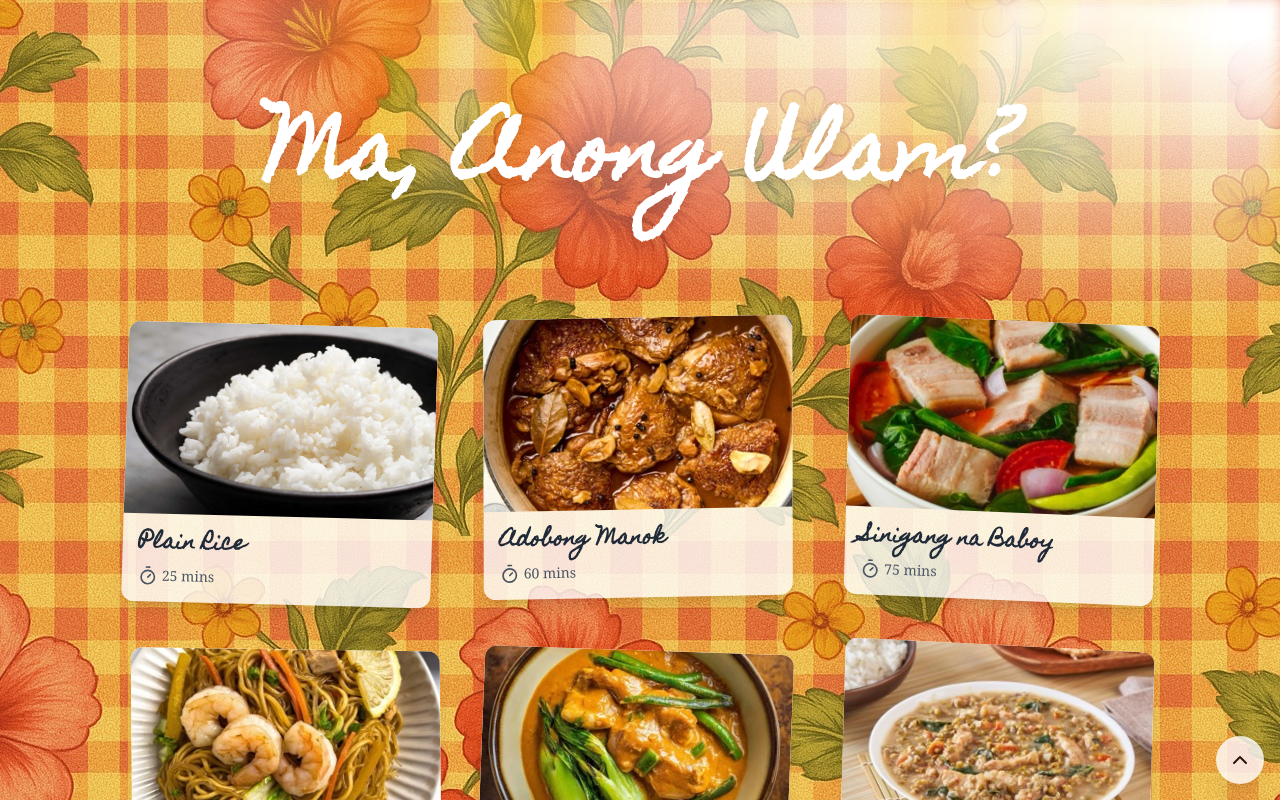
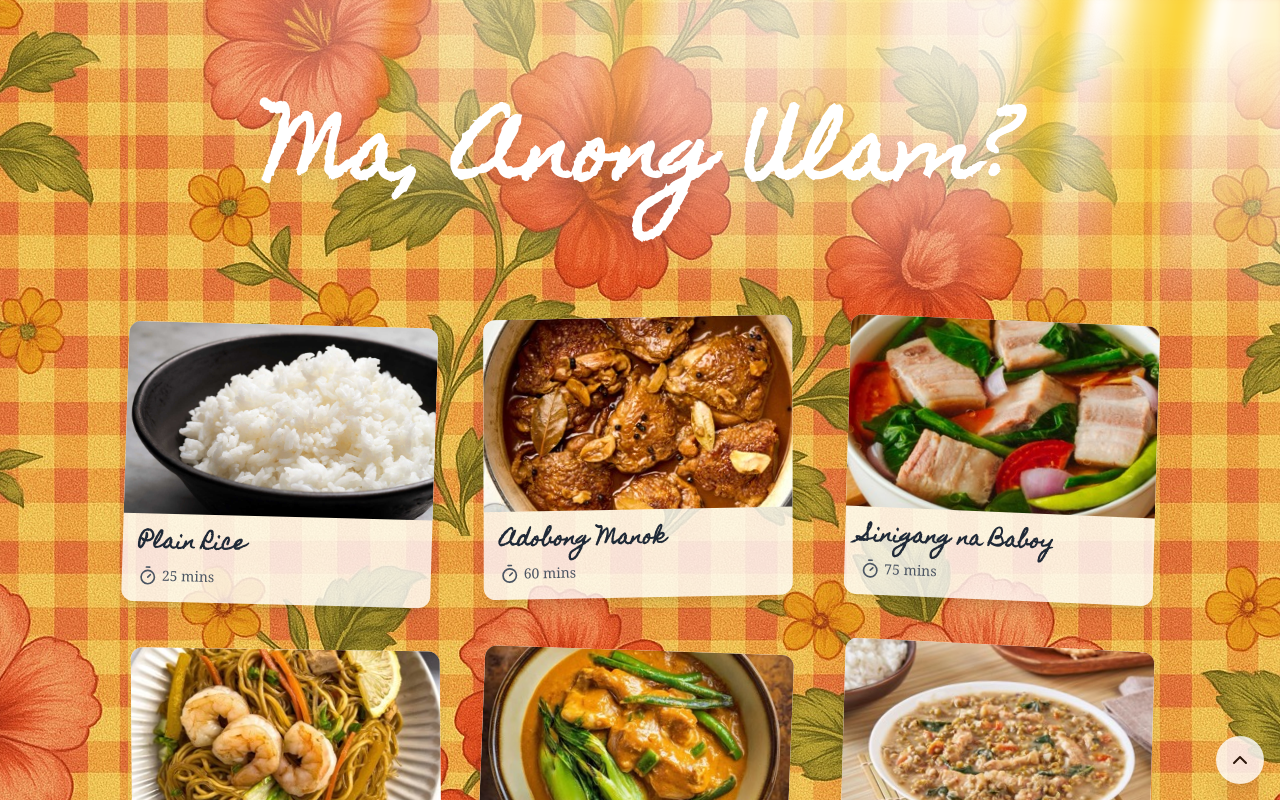
Before and after one commit to montyreon/nextjs_sandbox, a Next.js app: page / in a window 1280 px wide. Shown: the top 800 px of the page. Built offline with nearby package versions, Linux system fonts and the light colour scheme.

Commit message:
style: more beams and less blur

```diff
--- a/components/ui/AuroraBackground.tsx
+++ b/components/ui/AuroraBackground.tsx
@@ -16,7 +16,7 @@ export const AuroraBackground = ({
   return (
 <div
   className={cn(
-        "transition-bg relative w-full flex h-[8rem] sm:h-[10rem] lg:h-[20rem] flex-col items-center justify-center text-slate-950 ",
+    "transition-bg relative w-full flex h-[8rem] sm:h-[10rem] lg:h-[20rem] flex-col items-center justify-center text-slate-950",
     className,
   )}
   {...props}
@@ -26,11 +26,9 @@ export const AuroraBackground = ({
     style={
       {
         "--aurora":
-              "repeating-linear-gradient(100deg,#fff7ed_5%,#fef3c7_10%,#fde68a_15%,#facc15_20%,#fff7ed_25%)",
-            "--dark-gradient":
-              "repeating-linear-gradient(100deg,#000_0%,#000_7%,transparent_10%,transparent_12%,#000_16%)",
+          "repeating-linear-gradient(100deg,#fff7ed_2.5%,#fef3c7_5%,#fde68a_7.5%,#facc15_10%,#fff7ed_12.5%)",
         "--white-gradient":
-              "repeating-linear-gradient(100deg,#fff_0%,#fff_7%,transparent_10%,transparent_12%,#fff_16%)",
+          "repeating-linear-gradient(100deg,var(--white)_0%,var(--white)_5%,var(--transparent)_6%,var(--transparent)_7%,var(--white)_8%)",
 
         "--golden-100": "#fff7ed",
         "--golden-200": "#fef3c7",
@@ -47,20 +45,17 @@ export const AuroraBackground = ({
         `after:animate-aurora pointer-events-none absolute -inset-[10px]
         [background-image:var(--white-gradient),var(--aurora)]
         [background-size:300%,_200%] [background-position:50%_50%,50%_50%]
-      opacity-100 blur-[10px] invert filter will-change-transform
-      [--aurora:repeating-linear-gradient(100deg,var(--golden-100)_5%,var(--golden-200)_10%,var(--golden-300)_15%,var(--golden-400)_20%,var(--golden-100)_25%)]
-      [--dark-gradient:repeating-linear-gradient(100deg,var(--black)_0%,var(--black)_7%,var(--transparent)_10%,var(--transparent)_12%,var(--black)_16%)]
-      [--white-gradient:repeating-linear-gradient(100deg,var(--white)_0%,var(--white)_7%,var(--transparent)_10%,var(--transparent)_12%,var(--white)_16%)]
+        opacity-100 blur-[6px] invert filter will-change-transform
+        [--aurora:repeating-linear-gradient(100deg,var(--golden-100)_2.5%,var(--golden-200)_5%,var(--golden-300)_7.5%,var(--golden-400)_10%,var(--golden-100)_12.5%)]
+        [--white-gradient:repeating-linear-gradient(100deg,var(--white)_0%,var(--white)_5%,var(--transparent)_6%,var(--transparent)_7%,var(--white)_8%)]
         after:absolute after:inset-0 after:[background-image:var(--white-gradient),var(--aurora)]
-      after:[background-size:200%,_100%] after:[background-attachment:fixed] after:mix-blend-difference after:content-[""]
-      dark:[background-image:var(--dark-gradient),var(--aurora)] dark:invert-0
-      after:dark:[background-image:var(--dark-gradient),var(--aurora)]`,
+        after:[background-size:200%,_100%] after:[background-attachment:fixed] after:mix-blend-difference after:content-[""]`,
         showRadialGradient &&
           `[mask-image:radial-gradient(ellipse_at_100%_0%,black_10%,var(--transparent)_70%)]`,
       )}
     ></div>
   </div>
   {children}
-    </div >
+</div>
   );
 };
```
Lines whose indentation alone changed are shown as unchanged.
